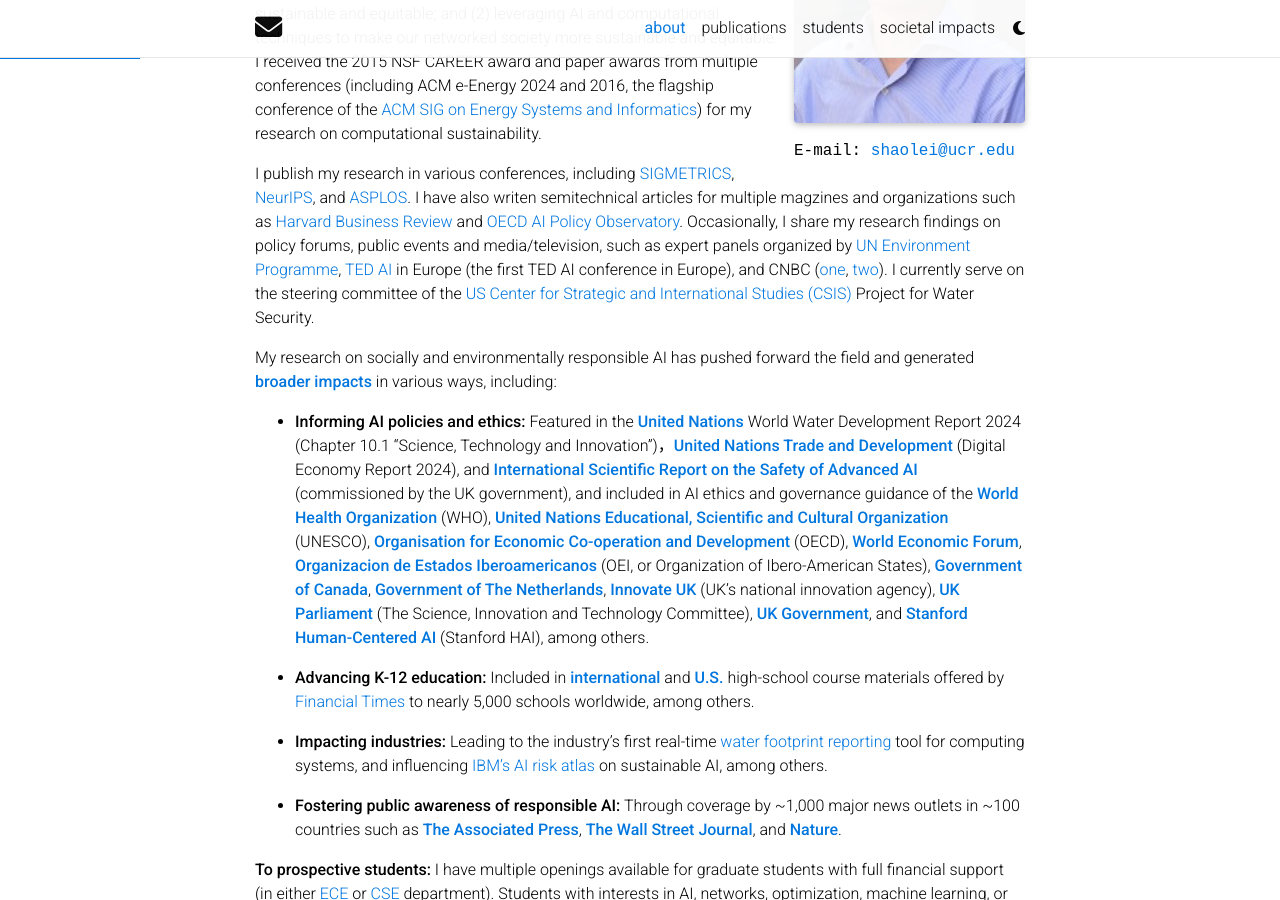
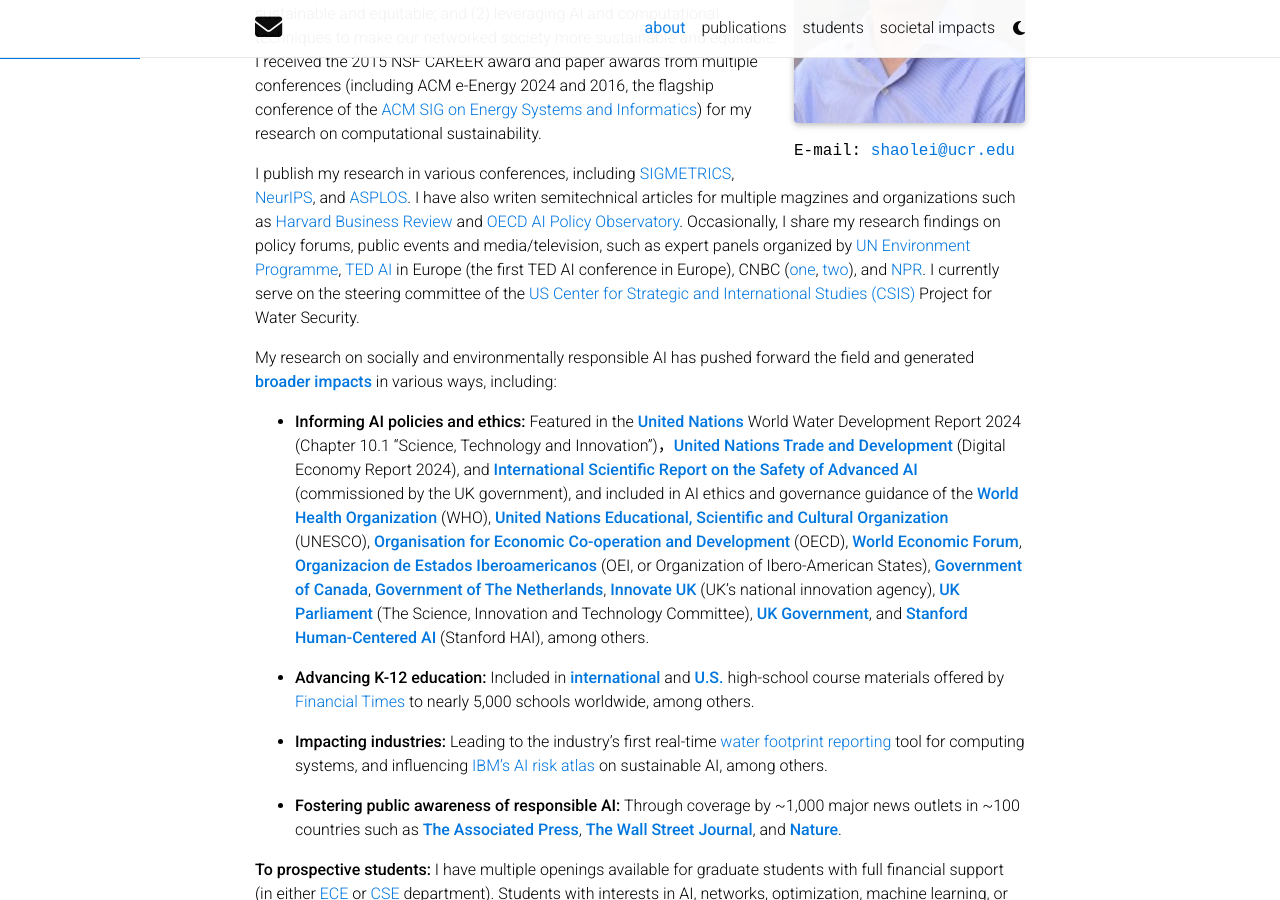
Before and after one commit to shaoleiren/shaoleiren.github.io, a Jekyll site: the page built from _pages/about.md, in a window 1280 px wide and 900 px high, scrolled down 368 px. Built offline with Jekyll 4.4.1, drawn with Linux system fonts in a browser that asks for light colours; full-size pictures stand in for the smaller copies a plugin makes; comment, search, counter and statistics services are not loaded; a style sheet for code colours, icons or effects is not loaded.

Commit message:
Update about.md

```diff
--- a/_pages/about.md
+++ b/_pages/about.md
@@ -28,7 +28,7 @@
  [NeurIPS](https://neurips.cc/), and [ASPLOS](https://www.asplos-conference.org/). I have also writen semitechnical articles for multiple magzines and organizations such as [Harvard Business Review](https://hbr.org/2024/07/the-uneven-distribution-of-ais-environmental-impacts) and
   [OECD AI Policy Observatory](https://www.linkedin.com/posts/oecd-ai_how-much-water-does-ai-consume-the-public-activity-7135961877473325056-QMM5). Occasionally, I share my research findings on policy forums, public events and media/television,
    such as expert panels organized by
-   [UN Environment Programme](https://news.ucr.edu/articles/2024/07/08/professor-joins-un-panel-environmental-impacts-ai), [TED AI](https://tedai-vienna.ted.com/) in Europe (the first TED AI conference in Europe), and CNBC ([one](https://www.youtube.com/watch?v=SGHk3zE5xh4), [two](https://www.youtube.com/watch?v=MJQIQJYxey4)). I currently serve
+   [UN Environment Programme](https://news.ucr.edu/articles/2024/07/08/professor-joins-un-panel-environmental-impacts-ai), [TED AI](https://tedai-vienna.ted.com/) in Europe (the first TED AI conference in Europe),  CNBC ([one](https://www.youtube.com/watch?v=SGHk3zE5xh4), [two](https://www.youtube.com/watch?v=MJQIQJYxey4)), and [NPR](https://one.npr.org/?sharedMediaId=nx-s1-5059073:nx-s1-dd125ecf-65a2-40d5-89e2-e5ca568238c5). I currently serve
  on the steering committee of the [US Center for Strategic and International Studies (CSIS)](https://www.csis.org/programs/global-food-and-water-security-program) Project for Water Security.
 
 
```
